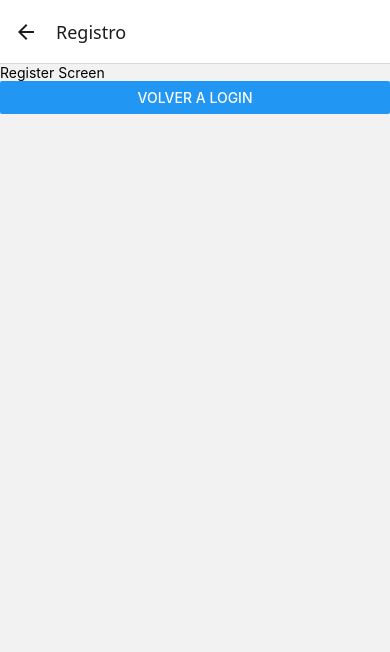
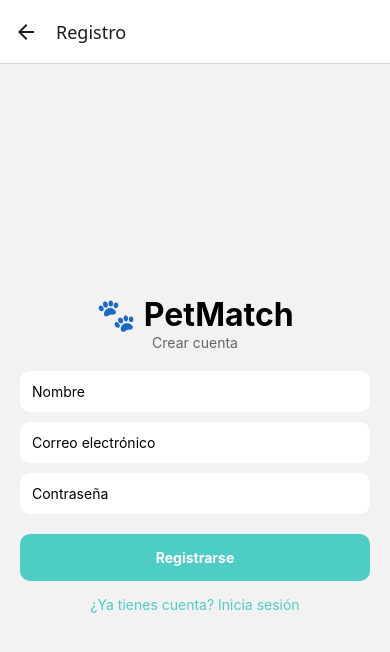
Before and after one commit to OmarGuillen-Prog/PetMatch, a React Native app: screen /Register in a window 390 px wide. Shown: the top 652 px of the page. Built offline with nearby package versions, Linux system fonts and the light colour scheme.

Commit message:
RegisterScreen UI completa con estilos separados

```diff
--- a/src/screens/RegisterScreen.tsx
+++ b/src/screens/RegisterScreen.tsx
@@ -1,14 +1,37 @@
-import { View, Text, Button } from 'react-native';
+import { View, Text, TextInput, TouchableOpacity } from 'react-native';
+import { registerStyles as styles } from '../styles/registerStyles';
 
 export default function RegisterScreen({ navigation }: any) {
   return (
-    <View>
-      <Text>Register Screen</Text>
+    <View style={styles.container}>
 
-      <Button
-        title="Volver a Login"
-        onPress={() => navigation.navigate('Login')}
+      <Text style={styles.title}>🐾 PetMatch</Text>
+      <Text style={styles.subtitle}>Crear cuenta</Text>
+
+      <TextInput
+        placeholder="Nombre"
+        style={styles.input}
       />
+
+      <TextInput
+        placeholder="Correo electrónico"
+        style={styles.input}
+      />
+
+      <TextInput
+        placeholder="Contraseña"
+        secureTextEntry
+        style={styles.input}
+      />
+
+      <TouchableOpacity style={styles.button}>
+        <Text style={styles.buttonText}>Registrarse</Text>
+      </TouchableOpacity>
+
+      <TouchableOpacity onPress={() => navigation.navigate('Login')}>
+        <Text style={styles.link}>¿Ya tienes cuenta? Inicia sesión</Text>
+      </TouchableOpacity>
+
     </View>
   );
 }
--- /dev/null
+++ b/src/styles/registerStyles.ts
@@ -0,0 +1,42 @@
+import { StyleSheet } from 'react-native';
+
+export const registerStyles = StyleSheet.create({
+  container: {
+    flex: 1,
+    justifyContent: 'center',
+    padding: 20,
+    backgroundColor: '#f2f2f2',
+  },
+  title: {
+    fontSize: 32,
+    fontWeight: 'bold',
+    textAlign: 'center',
+  },
+  subtitle: {
+    textAlign: 'center',
+    marginBottom: 20,
+    color: '#666',
+  },
+  input: {
+    backgroundColor: '#fff',
+    padding: 12,
+    borderRadius: 10,
+    marginBottom: 10,
+  },
+  button: {
+    backgroundColor: '#4ecdc4',
+    padding: 15,
+    borderRadius: 10,
+    marginTop: 10,
+  },
+  buttonText: {
+    color: '#fff',
+    textAlign: 'center',
+    fontWeight: 'bold',
+  },
+  link: {
+    marginTop: 15,
+    textAlign: 'center',
+    color: '#4ecdc4',
+  },
+});
```
